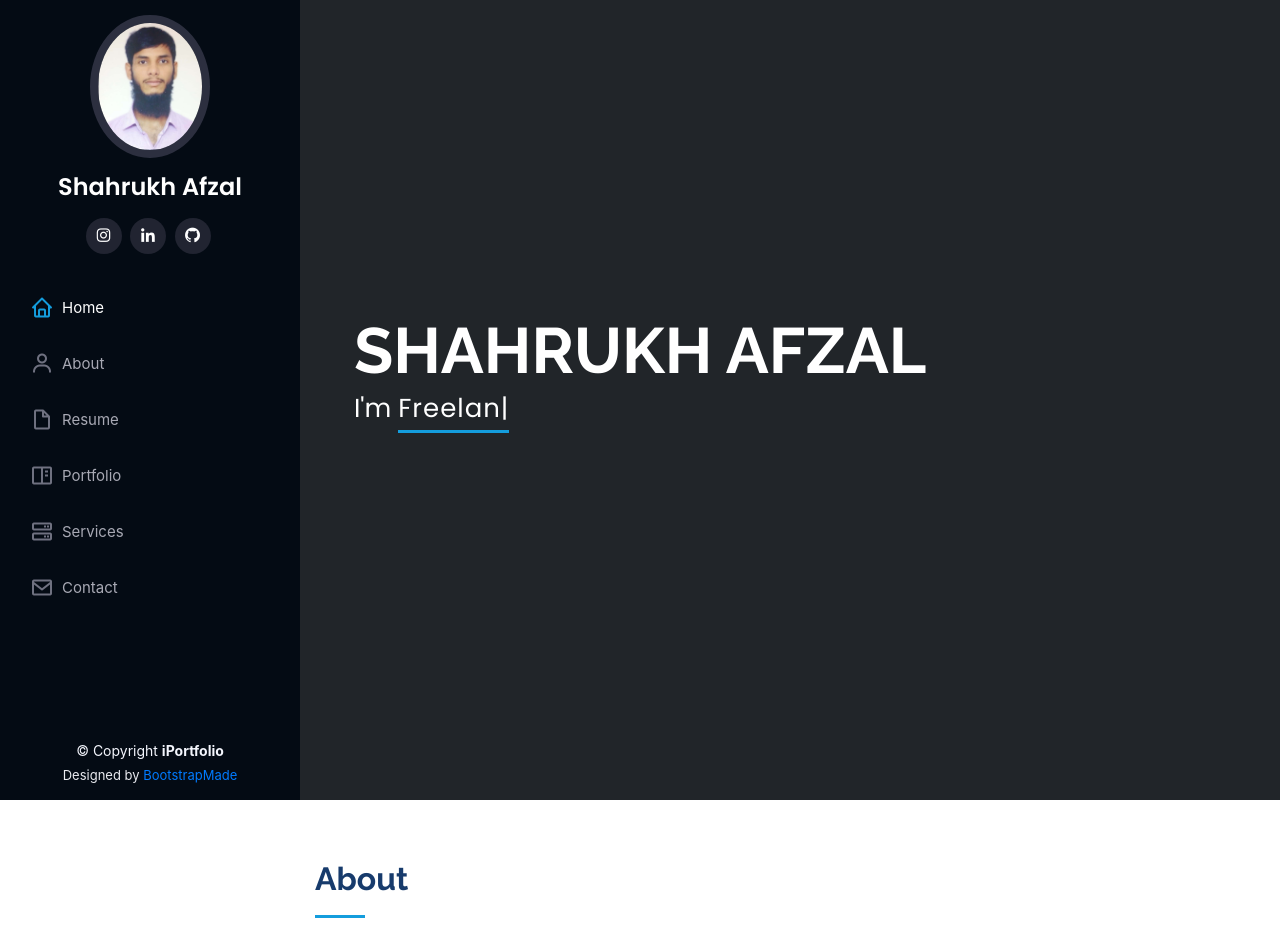
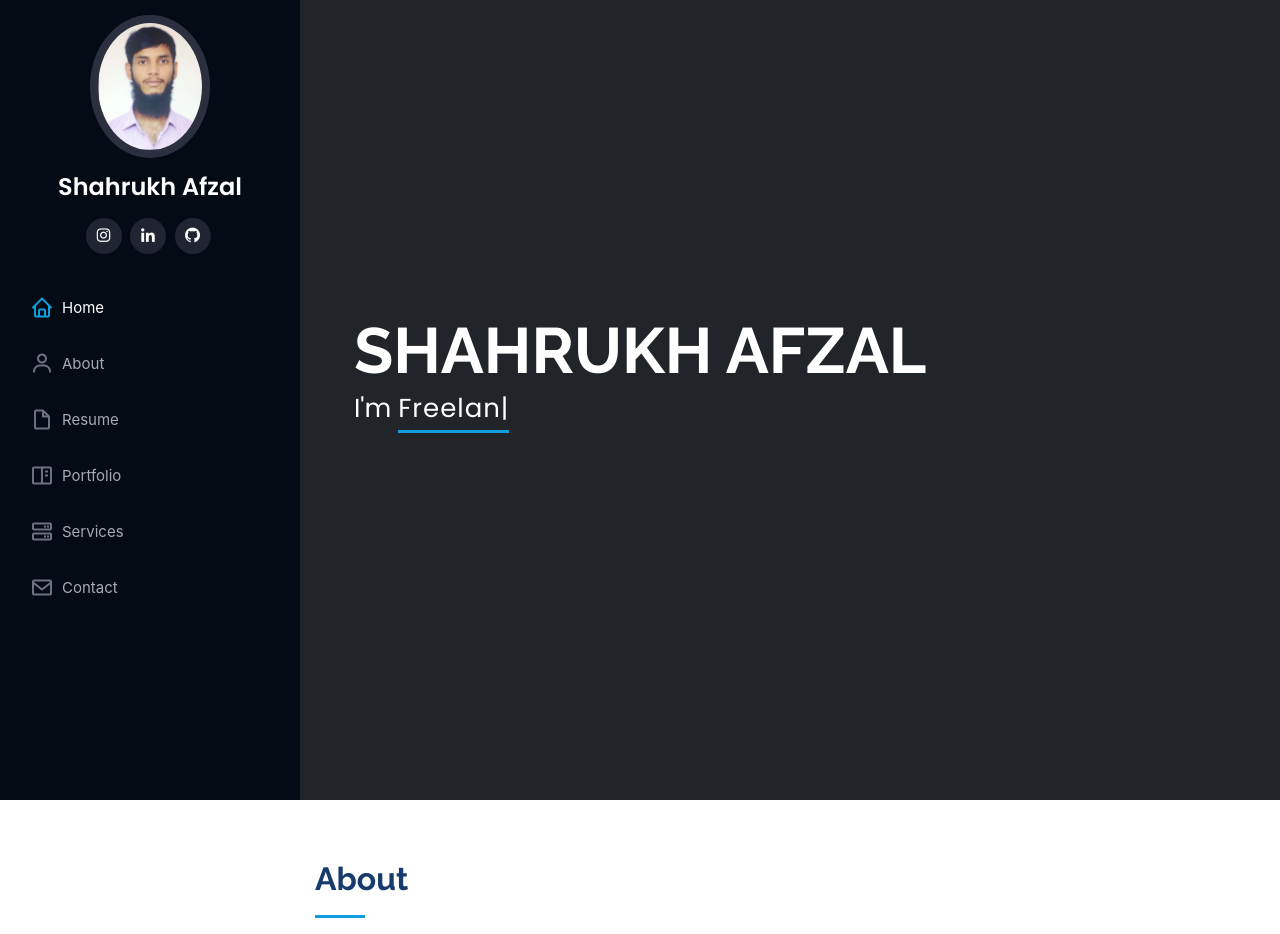
Before and after one commit to ShahrukhAfzal/mywebsite, a Django app: page / in a window 1280 px wide. Shown: the top 934 px of the page. Run offline with Django 3.2, Linux system fonts and the light colour scheme; some libraries are stand-ins or nearby versions.

Commit message:
UI enhancement

```diff
--- a/homepage/templates/index.html
+++ b/homepage/templates/index.html
@@ -392,7 +392,7 @@
               <div class="email">
                 <i class="icofont-envelope"></i>
                 <h4>Email:</h4>
-                <p>shoaibtayyab121.com</p>
+                <p>shoaibtayyab121@gmail.com</p>
               </div>
 
               <div class="phone">
@@ -412,22 +412,6 @@
     </section><!-- End Contact Section -->
 
   </main><!-- End #main -->
-
-  <!-- ======= Footer ======= -->
-  <footer id="footer">
-    <div class="container">
-      <div class="copyright">
-        &copy; Copyright <strong><span>iPortfolio</span></strong>
-      </div>
-      <div class="credits">
-        <!-- All the links in the footer should remain intact. -->
-        <!-- You can delete the links only if you purchased the pro version. -->
-        <!-- Licensing information: https://bootstrapmade.com/license/ -->
-        <!-- Purchase the pro version with working PHP/AJAX contact form: https://bootstrapmade.com/iportfolio-bootstrap-portfolio-websites-template/ -->
-        Designed by <a href="https://bootstrapmade.com/">BootstrapMade</a>
-      </div>
-    </div>
-  </footer><!-- End  Footer -->
 
   <a href="#" class="back-to-top"><i class="icofont-simple-up"></i></a>
 
```
